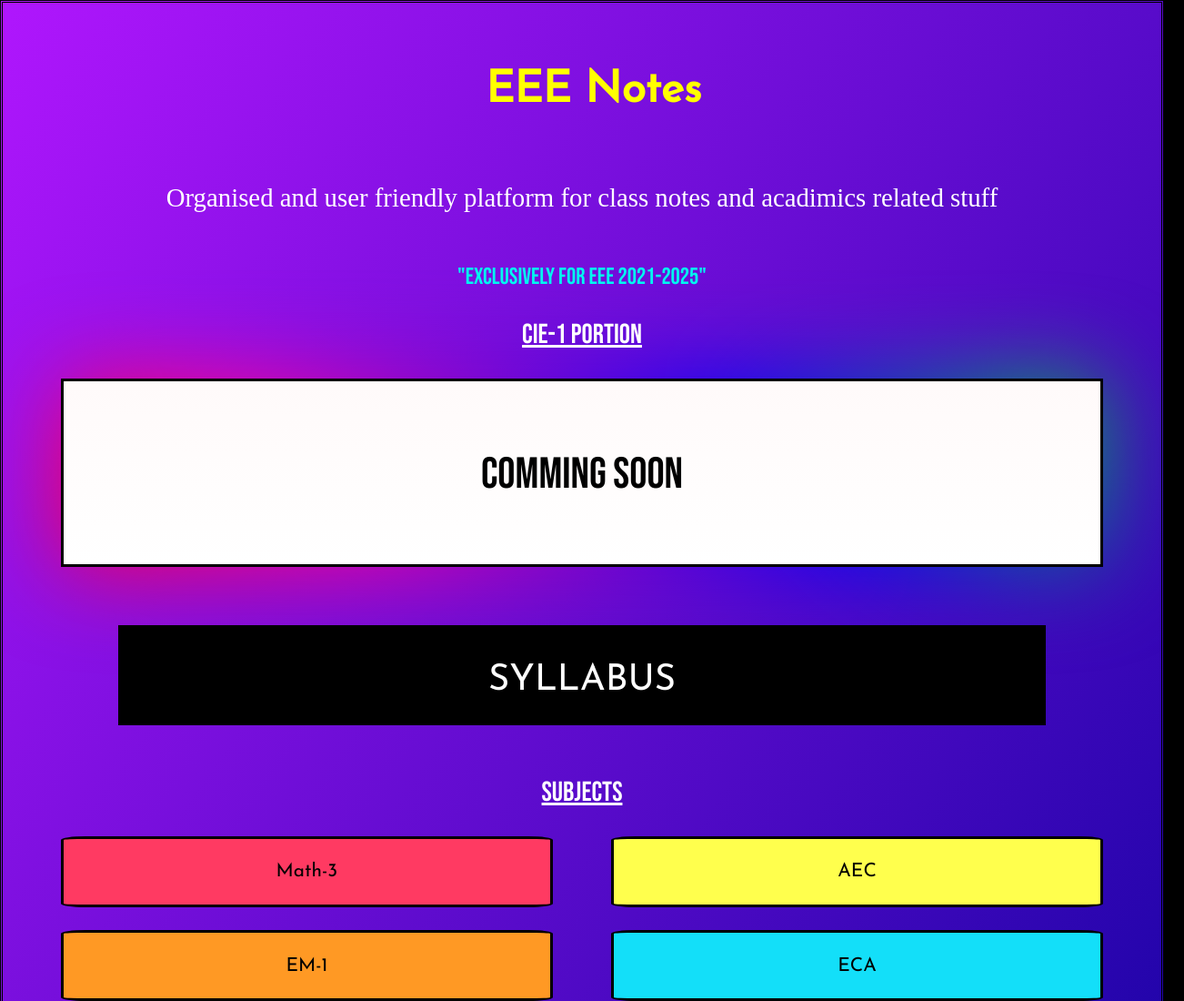
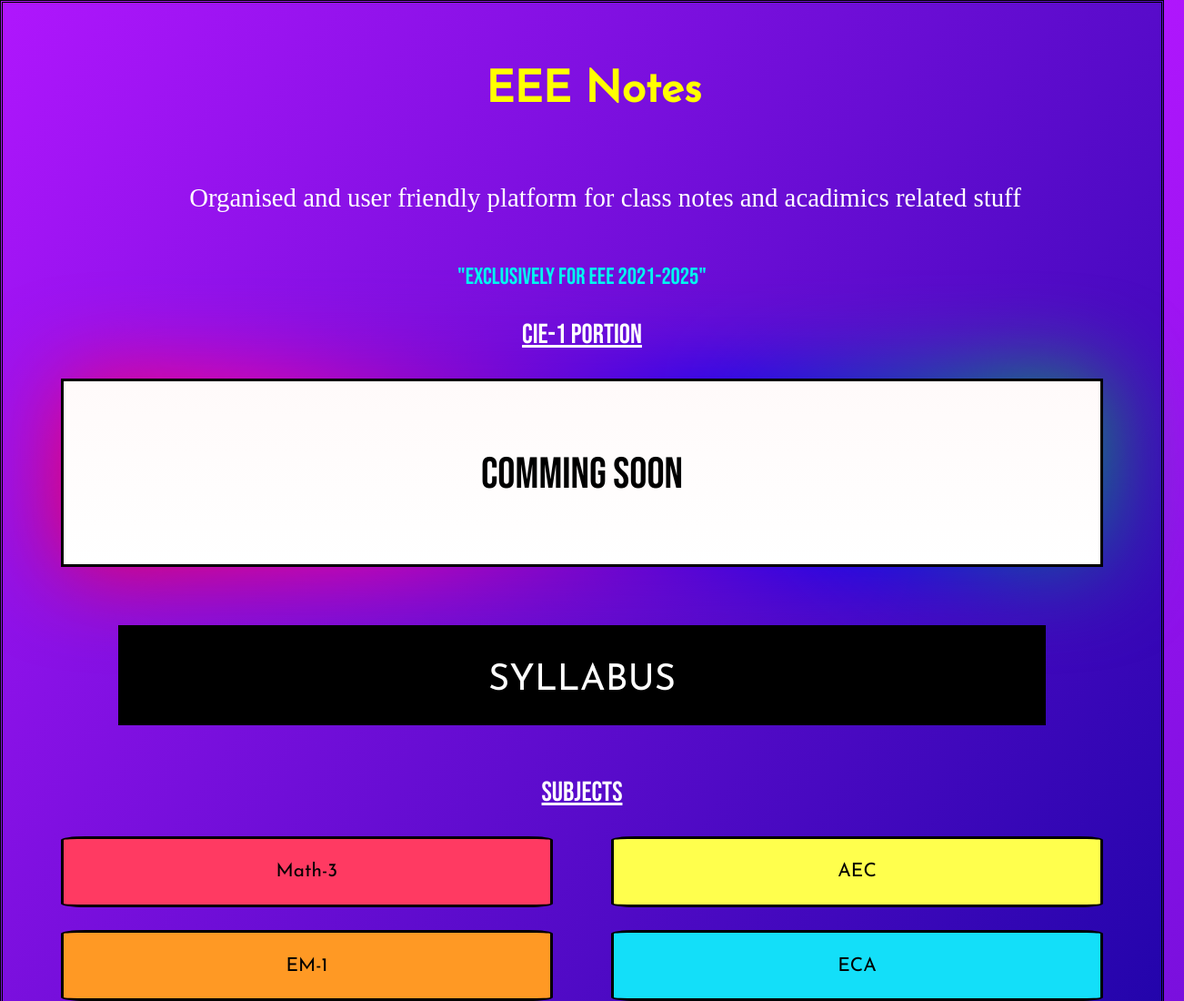
Before and after one commit to eeenotes/website, a plain HTML site: page index.html in a window 1280 px wide. Shown: the top 1100 px of the page at 91% size, 1302 px wide, since content can reach past the window. Drawn offline with Linux system fonts and the light colour scheme.

Commit message:
Update eeenotes.css

```diff
--- a/eeenotes.css
+++ b/eeenotes.css
@@ -22,7 +22,10 @@ body{
     color: rgb(255, 255, 255);
     width: 100%;
     text-align: center;
-    font-size: 180%;
+     margin-left: 2%;
+margin-right: 2%;
+	font-size: 180%;
+
 }
 .tag{
     color: rgb(0, 248, 240);
```
